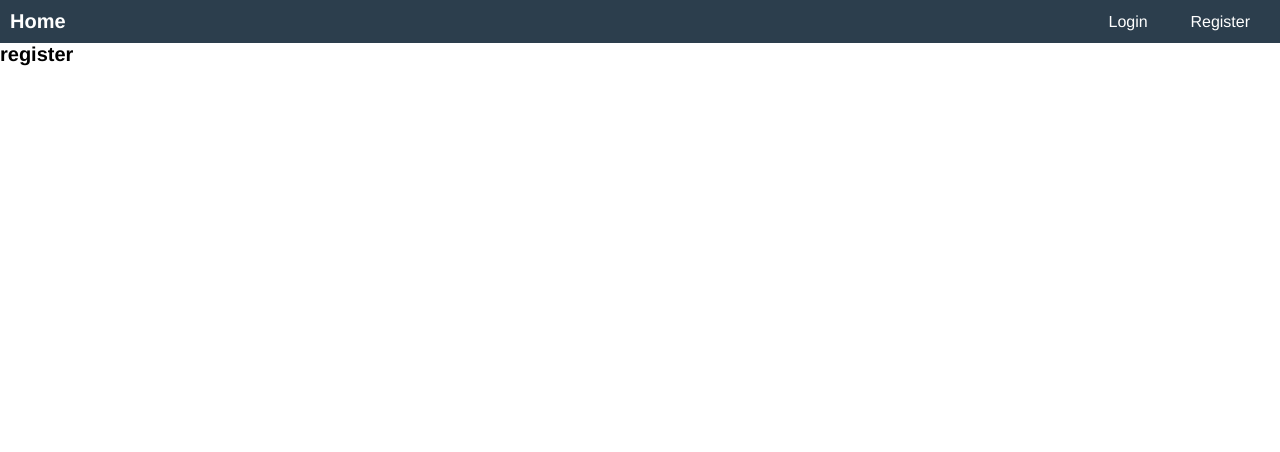
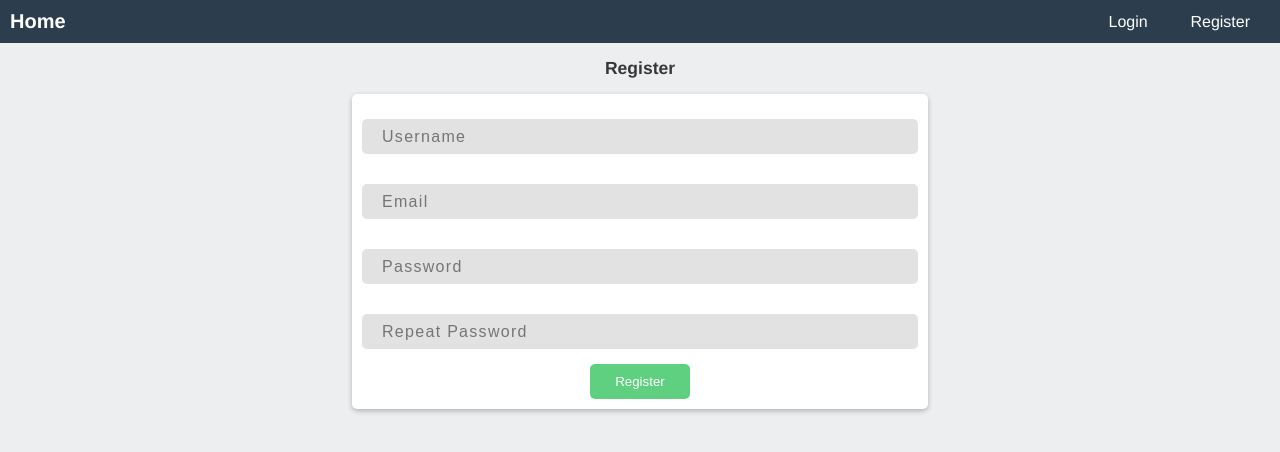
Before and after one commit to dragosbus/social-network, a Flask app: page /register in a window 1280 px wide. Shown: the top 452 px of the page. Run offline with Flask 2, Linux system fonts and the light colour scheme.

Commit message:
styled the forms

```diff
--- a/project/app.py
+++ b/project/app.py
@@ -17,8 +17,16 @@ def login():
     return render_template('login.html')
 
 
-@app.route('/register')
+@app.route('/register', methods=['GET','POST'])
 def register():
+    if request.method == 'POST':
+        user_username = request.form['username']
+        user_email = request.form['user-email']
+        user_pass = request.form['user-password']
+        repeat_pass = request.form['repeat-password']
+
+        if user_username:
+            return 'Hello {}'.format(user_username)
     return render_template('register.html')
 
 
--- a/project/static/css/style.css
+++ b/project/static/css/style.css
@@ -14,6 +14,7 @@ html {
 
 body {
   font-family: 'Helvetica', sans-serif;
+  background: #ECEEF0;
 }
 
 ul {
@@ -53,6 +54,66 @@ a {
 .page-title {
   text-align: center;
   font-size: 1.75rem;
-  margin-top: 1.5rem;
-  color: #fff;
+  margin: 1.5rem 0;
+  color: rgba(0,0,0,0.77);
 }
+
+.form {
+  padding: 1rem;
+  display: flex;
+  justify-content: center;
+  align-items: center;
+  flex-wrap: wrap;
+  background: #fff;
+  width: 90%;
+  margin: 0 auto;
+  border-radius: 5px;
+  box-shadow: 0 2px 5px rgba(2,2,2,0.25);
+}
+
+.form input {
+  width: 100%;
+  margin: 1.5rem 0;
+  height: 3.5rem;
+  border: none;
+  border-radius: 5px;
+  padding: 1rem 2rem;
+  font-size: 1.6rem;
+  background: rgba(198, 198, 198, 0.5);
+  outline: none;
+  transition: all 0.55s ease-in;
+  letter-spacing: 1.3px;
+  color: rgba(0,0,0,0.8);
+}
+
+.form input:focus {
+  background: #fff;
+  border: 2px solid rgba(198, 198, 198, 0.65);
+}
+
+.form button {
+  border: none;
+  color:#fff;
+  padding: 1rem 2.5rem;
+  background: #5fcf80;
+  transition: background 0.55s ease-in;
+  cursor: pointer;
+  border-radius: 5px;
+}
+
+.form button:hover {
+  background: #3ac162;
+}
+
+@media (min-width: 660px) {
+  .form {
+    width: 65%;
+    margin: 0 auto;
+  }
+}
+
+@media (min-width: 960px) {
+  .form {
+    width: 45%;
+  }
+}
--- a/project/static/js/app.js
+++ b/project/static/js/app.js
@@ -1,7 +1,17 @@
 const View = (function() {
 
   function init() {
-
+    const form = document.querySelector('form');
+    form.addEventListener('submit', formEventHandler);
   }
 
+  function formEventHandler(e) {
+    e.preventDefault();
+    console.log(e.target);
+  }
+
+  return {init};
+
 }());
+
+// View.init();
--- a/project/templates/base.html
+++ b/project/templates/base.html
@@ -21,5 +21,6 @@
   </header>
   {% block content %}
   {% endblock %}
+  <script src="{{url_for('static', filename='js/app.js')}}"></script>
 </body>
 </html>
--- a/project/templates/index.html
+++ b/project/templates/index.html
@@ -1,5 +1,4 @@
 {% extends 'base.html' %}
 {% block content %}
   <h2>hi</h2>
-  <script src="{{url_for('static', filename='js/app.js')}}"></script>
 {% endblock %}
--- a/project/templates/login.html
+++ b/project/templates/login.html
@@ -1,4 +1,9 @@
 {% extends 'base.html' %}
 {% block content %}
   <h1 class="page-title">Sign In</h1>
+  <form class="form" action="{{url_for('login')}}" method="post">
+    <input type="email" name="user-email" placeholder="Email">
+    <input type="password" name="user-password" placeholder="Password">
+    <button type="submit">Register</button>
+  </form>
 {% endblock %}
--- a/project/templates/register.html
+++ b/project/templates/register.html
@@ -1,4 +1,11 @@
 {% extends 'base.html' %}
 {% block content %}
-  <h1>register</h1>
+  <h1 class="page-title">Register</h1>
+  <form class="form" action="{{url_for('register')}}" method="post">
+    <input type="text" name="username" placeholder="Username">
+    <input type="email" name="user-email" placeholder="Email">
+    <input type="password" name="user-password" placeholder="Password">
+    <input type="password" name="repeat-password" placeholder="Repeat Password">
+    <button type="submit">Register</button>
+  </form>
 {% endblock %}
```
